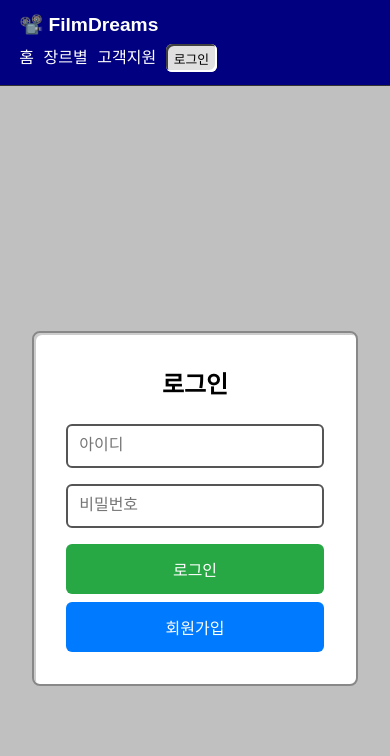
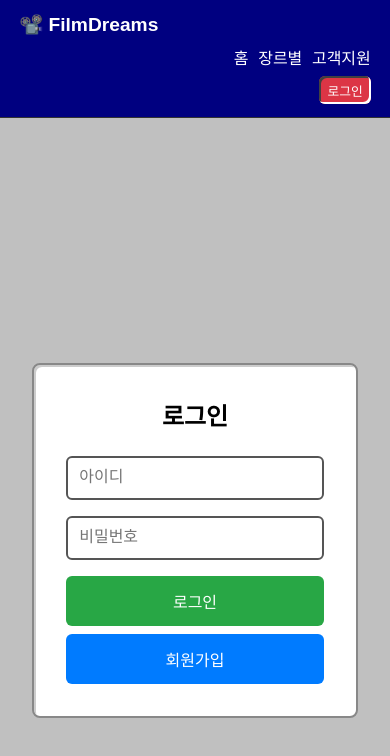
Before and after one commit to KIMRAHUI/yts-ott, a React (Vite) app: page /mypage in a window 390 px wide. Shown: the top 756 px of the page. Built offline with nearby package versions, Linux system fonts and the light colour scheme.

Commit message:
✅ 헤더 반응형 구조 개선 및 로그인/로그아웃 정렬 상태 완성

```diff
--- a/src/components/Header.jsx
+++ b/src/components/Header.jsx
@@ -39,6 +39,8 @@ function Header() {
         </Link>
       </div>
 
+      {/* 메뉴 + 로그인/로그아웃 묶는 오른쪽 박스 */}
+      <div className="retro-right-box">
         {/* 상단 네비게이션 */}
         <nav className="retro-nav">
           <Link
@@ -75,21 +77,25 @@ function Header() {
               마이페이지
             </Link>
           )}
+        </nav>
 
         {/* 로그인 or 로그아웃 상태 */}
         {username ? (
           <div className="retro-user-box">
             <span className="retro-username">👤 {username}님</span>
-            <button className="retro-button danger" onClick={handleLogout}>
+            <button className="retro-button success" onClick={handleLogout}>
               로그아웃
             </button>
           </div>
         ) : (
-          <button className="retro-button success" onClick={() => navigate('/login')}>
+          <button
+            className="retro-button danger"
+            onClick={() => navigate('/login')}
+          >
             로그인
           </button>
         )}
-      </nav>
+      </div>
     </header>
   );
 }
--- a/src/styles/Header.css
+++ b/src/styles/Header.css
@@ -1,4 +1,4 @@
-/* ========== 공통 ========== */
+/* ===== 공통 헤더 ===== */
 .retro-header {
   display: flex;
   justify-content: space-between;
@@ -11,7 +11,7 @@
   border-bottom: 1px solid #333;
   z-index: 1000;
   box-sizing: border-box;
-  flex-wrap: nowrap; /* PC는 줄바꿈 금지 */
+  flex-wrap: nowrap;
 }
 
 .retro-logo-text {
@@ -22,7 +22,7 @@
   white-space: nowrap;
 }
 
-/* 우측 전체 (메뉴 + 유저) */
+/* 메뉴 + 유저 정보 전체 */
 .retro-right-box {
   display: flex;
   align-items: center;
@@ -31,14 +31,16 @@
   margin-left: auto;
 }
 
-/* ========== 메뉴 영역 ========== */
+/* ===== 메뉴 영역 ===== */
 .retro-nav {
   display: flex;
   gap: 1rem;
   flex-wrap: nowrap;
 }
 
-.retro-nav a {
+.retro-nav a,
+.retro-nav a:visited,
+.retro-nav a:active {
   color: white;
   text-decoration: none;
   font-size: 1rem;
@@ -53,23 +55,31 @@
   border-radius: 2px;
 }
 
-/* ========== 유저 박스 ========== */
+.retro-nav a:hover {
+  background-color: #dcdcdc;
+  color: #000;
+}
+
+/* ===== 유저 상태 영역 ===== */
 .retro-user-box {
   display: flex;
   align-items: center;
   gap: 0.6rem;
   white-space: nowrap;
   flex-shrink: 0;
+  justify-content: flex-end;
 }
 
 .retro-username {
   color: white;
+  font-weight: bold;
   font-size: 1rem;
-  font-weight: bold;
   white-space: nowrap;
 }
 
+/* ===== 버튼 ===== */
 .retro-button {
+  font-family: 'Courier New', monospace;
   font-size: 0.9rem;
   padding: 0.35rem 0.7rem;
   border: none;
@@ -78,17 +88,26 @@
   white-space: nowrap;
 }
 
-.retro-button.danger {
-  background-color: #dc3545;
+.retro-button.success {
+  background-color: #28a745; /* 로그인된 상태 */
   color: #fff;
 }
 
-/* ========== 📱 모바일 전용 반응형 ========== */
+.retro-button.danger {
+  background-color: #dc3545; /* 로그인 전 */
+  color: #fff;
+}
+
+/* ===== 모바일 반응형 ===== */
 @media (max-width: 480px) {
   .retro-header {
     flex-direction: column;
     align-items: flex-start;
-    gap: 0.5rem;
+    gap: 0.6rem;
+  }
+
+  .retro-logo-text {
+    font-size: 1.2rem;
   }
 
   .retro-right-box {
@@ -112,10 +131,6 @@
     gap: 0.4rem;
   }
 
-  .retro-logo-text {
-    font-size: 1.2rem;
-  }
-
   .retro-username {
     font-size: 0.85rem;
   }
```
Lines whose indentation alone changed are shown as unchanged.
